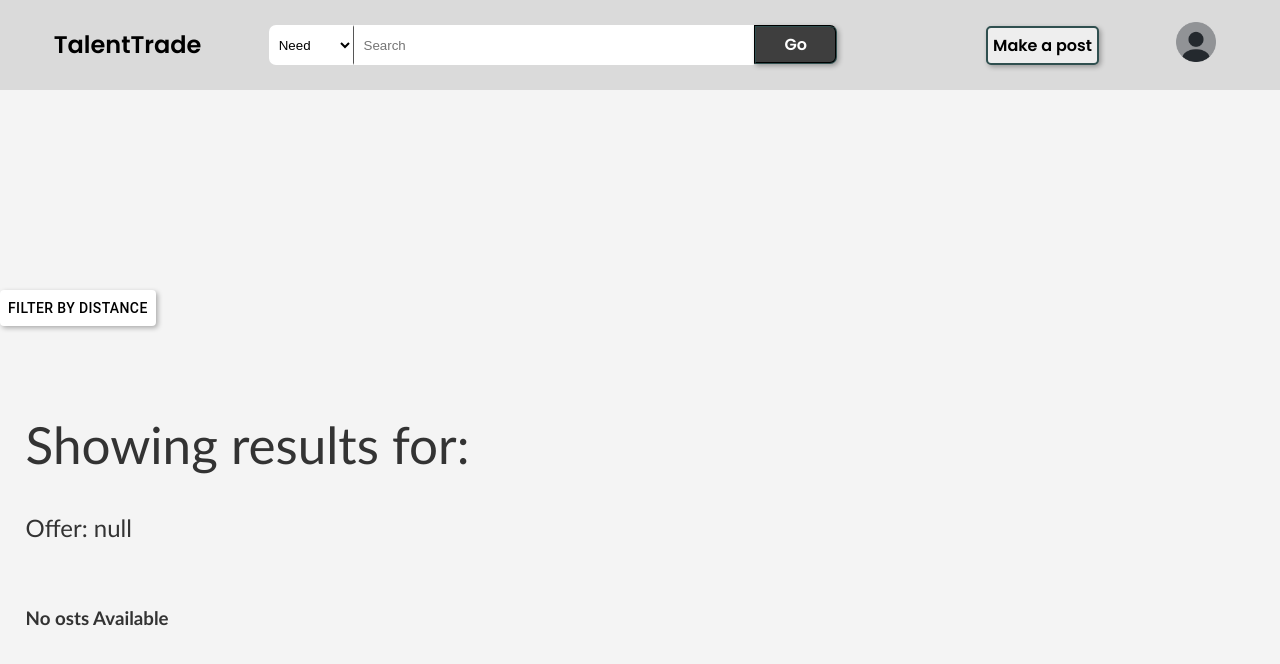
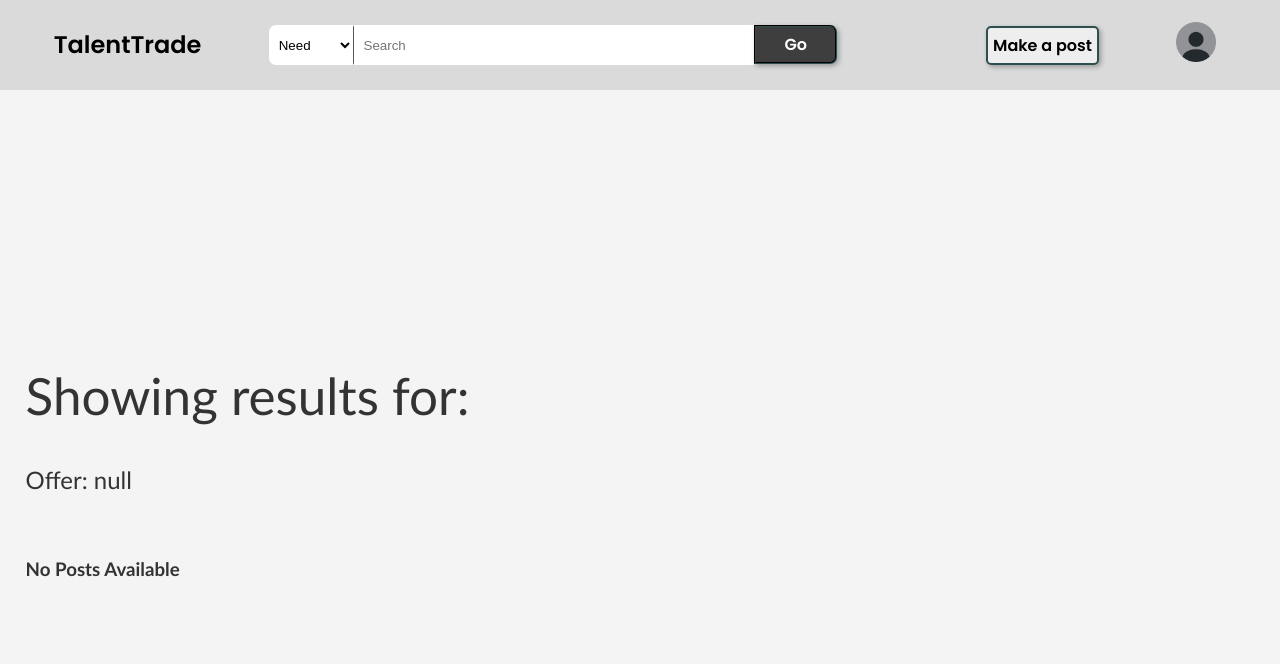
Before and after one commit to UofT-UTSC-CS-sandbox/final-term-project-talenttrade, a React (Vite) app in the folder frontend/: page /view-posts-by-category in a window 1280 px wide. Shown: the top 664 px of the page. Built offline with nearby package versions, Linux system fonts and the light colour scheme; the HTML template or start-up script is replaced by a standard one.

Commit message:
minor changes

```diff
--- a/frontend/src/components/category.tsx
+++ b/frontend/src/components/category.tsx
@@ -26,10 +26,10 @@ const Category: React.FC<CategoryProps> = ({ title, popularListings }) => {
               <Link
                 to={
                   isTopTradeType(top)
-                    ? `/view-posts-by-category?need=${top.need}&offer=${top.offer}`
+                    ? `/view-posts-by-category?need=${top.need}&offer=${top.offer}&show=${false}`
                     : isTopNeedType(top)
-                    ? `/view-posts-by-category?need=${top.need}`
-                    : `/view-posts-by-category?offer=${top.offer}`
+                    ? `/view-posts-by-category?need=${top.need}&show=${false}`
+                    : `/view-posts-by-category?offer=${top.offer}&show=${false}`
                 }
                 key={index}
                 className="card-link"
--- a/frontend/src/components/filterByLocation.tsx
+++ b/frontend/src/components/filterByLocation.tsx
@@ -15,11 +15,6 @@ const [filteredPostList, setFilteredPostList] = filterState ;
   const [postList, setPostList] = useState<any[]>([]);
   const [oldPostList, setOldPostList] = useState<any[]>([]);
   const apiFetch = useRequest();
-
-  console.log("thdsfsd",filteredPostList);
-
-
-
 
   const marks = [
     { value: 0, label: '0 KM' },
--- a/frontend/src/components/topbar.tsx
+++ b/frontend/src/components/topbar.tsx
@@ -45,7 +45,7 @@ const TopBar = () => {
   const handleSubmit = (event: FormEvent<HTMLFormElement>) => {
     event.preventDefault();
     if (selectedValue == "Need") {
-      navigate(`/view-posts-by-category?need=${searchInput}`);
+      navigate(`/view-posts-by-category?need=${searchInput}&show=${true}`);
     } else if (selectedValue == "User") {
       navigate(`/search-users?username=${searchInput}`);
     }
--- a/frontend/src/pages/NotFound.tsx
+++ b/frontend/src/pages/NotFound.tsx
@@ -1,5 +1,4 @@
 import { Link } from "react-router-dom";
-import React from "react";
 import { Container, Typography, Box, Button } from "@mui/material";
 
 const NotFound = () => {
--- a/frontend/src/pages/viewPostsByCategory.tsx
+++ b/frontend/src/pages/viewPostsByCategory.tsx
@@ -17,6 +17,8 @@ const ViewPostByCategory: React.FC = () => {
   const queryParams = new URLSearchParams(location.search);
   const need = queryParams.get("need");
   const offer = queryParams.get("offer");
+  const show = queryParams.get("show");
+  const [showBool, setShowBool] = useState(false);
   const [postList, setPostList] = useState<PostType[]>([]);
   const [filteredPostList, setFilteredPostList] = useState<PostType[]>([]);
   const [selectedOffers, setSelectedOffers] = useState<selectedOffersType[]>(
@@ -25,16 +27,19 @@ const ViewPostByCategory: React.FC = () => {
 
   useEffect(() => {
     getPostList();
+    if (show === "true"){
+      setShowBool(true);
+    }
   }, [need]);
 
   useEffect(() => {
     filterPosts();
-  }, [selectedOffers, postList]);
+  }, [selectedOffers, postList, filteredPostList]);
 
   const getPostList = async () => {
     if (need && offer) {
       axios
-        .get(`${host}/posts/post-trade/`, { params: { need, offer } })
+        .get(`${host}/posts/post-trade/`, { params: { need, offer} })
         .then((res) => setPostList(res.data))
         .catch((error) => alert(error));
     } else if (need) {
@@ -73,13 +78,13 @@ const ViewPostByCategory: React.FC = () => {
 
   return (
     <div>
-      {!offer && need && (
+      {showBool && (
           <OfferFilter
             selectedOffers={selectedOffers}
             setSelectedOffers={setSelectedOffers}
           />
         )}
-      {filteredPostList &&
+      {filteredPostList && showBool &&
       <FilterByLocation filterState={[filteredPostList, setFilteredPostList]}/>}
 
       <div className="header">
@@ -94,7 +99,7 @@ const ViewPostByCategory: React.FC = () => {
       </div>
       <div className="post-container ">
         {postList.length === 0 ? (
-          <h3> No osts Available</h3>
+          <h3> No Posts Available</h3>
         ) : (
           filteredPostList.map((post) => (
             <div key={post.id}>
```
Also changed, not shown: 1 other file (tests, documents, lock files or other folders).
